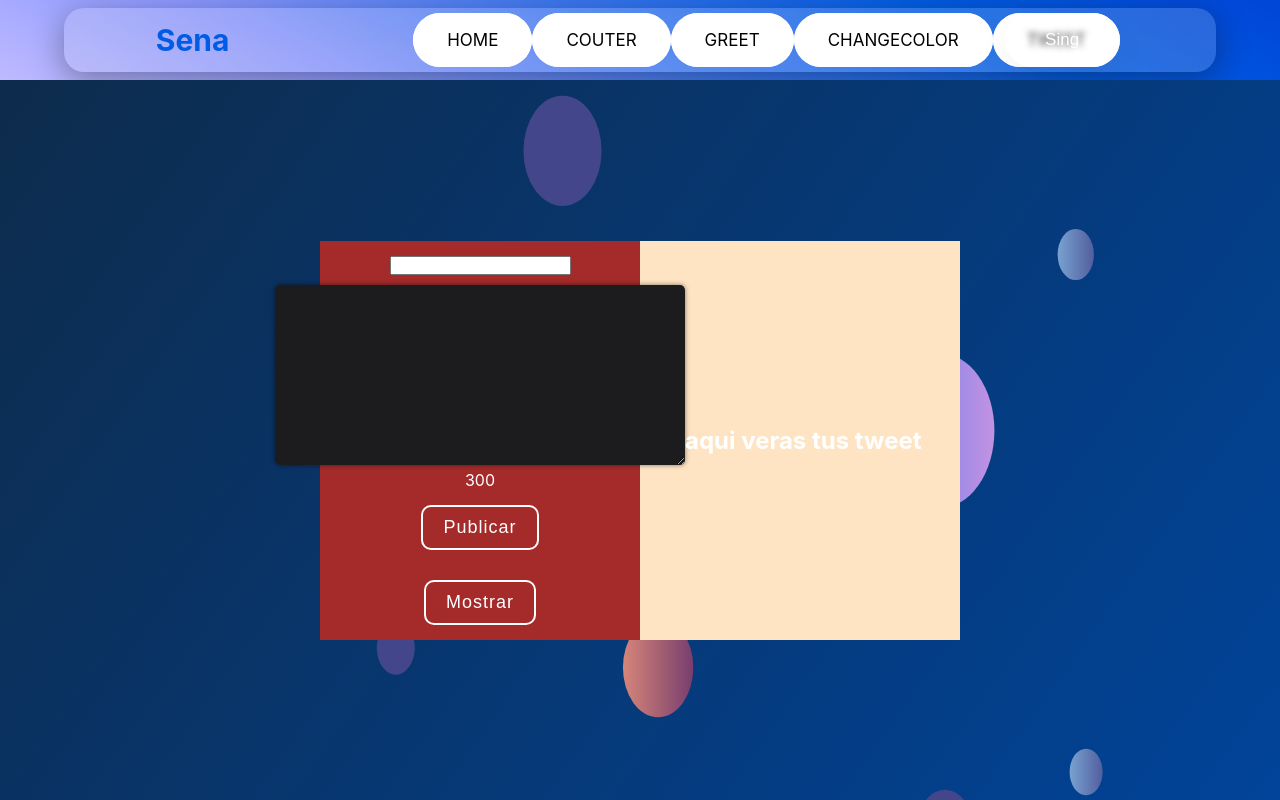
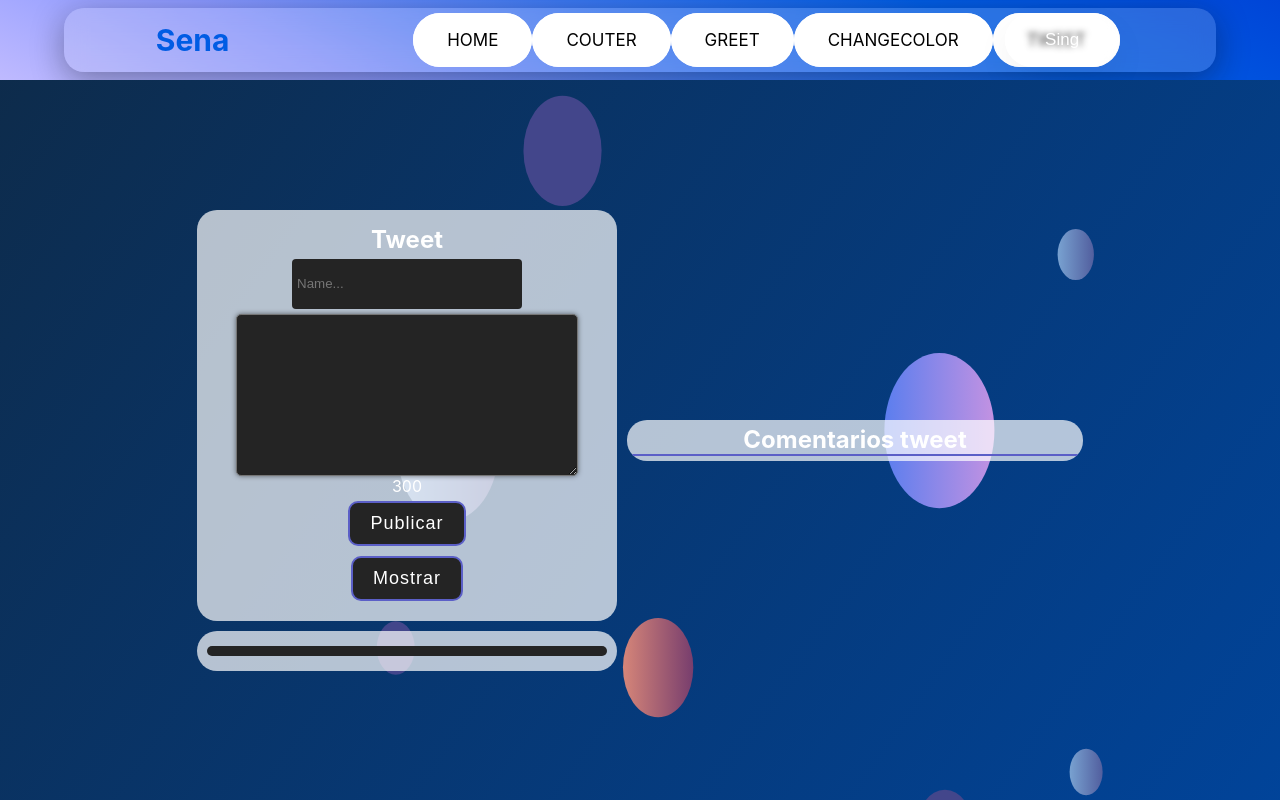
Before and after one commit to aldana212/React-Rozo, a React (Create React App) app: page /Tweet in a window 1280 px wide. Built offline with nearby package versions, Linux system fonts and the light colour scheme.

Commit message:
termine la seccion de generador de tweet

```diff
--- a/src/components/layouts/Tweet/Tweet.js
+++ b/src/components/layouts/Tweet/Tweet.js
@@ -1,5 +1,5 @@
 
-import React, {useState, useEffect} from 'react'
+import React, { useState, useEffect } from 'react'
 import Style from "./tweet.module.css";
 
 export const Tweet = () => {
@@ -9,56 +9,81 @@ export const Tweet = () => {
     textArea: ''
   })
 
-    const handleInput  = (e) => {
+  const handleInput = (e) => {
     const { name, value } = e.target
-
     setValues({
       ...values,
       [name]: value
     })
   }
 
-    const [text, setText] = useState('')
-    const [mostraText, setmostraText] = useState('')
+  const [error, setError] = useState(false);
 
 
-    const handlePuclicar = (e) =>{
+  // lo que se guarda es un arreglo
+  const [resgistro, setRegistro] = useState([])
+
+  const [text, setText] = useState('')
+  const [mostraText, setMostraText] = useState([])
+  const [isButtonDisabled, setIsButtonDisabled] = useState(false);
+
+
+  const handlePuclicar = () => {
+    console.log(values.textArea.length);
+    if(values.name === '' && values.textArea === ''){
+      setIsButtonDisabled(true)
+      setError(true)
+    }else if(values.textArea.length > 300){
+      setError(true)
+    }else{
       setText(values)
-        console.log("hola");
-        console.log(text.name);
-      localStorage.setItem(text.name, JSON.stringify(text))
-      if(text.length > 0){
-        console.log("hola");
+      // ... register para hacer una copia del estado(todo su contenido) mas los nuevos elementos a agregar al estado
+      setRegistro([...resgistro, values])
+      setError(false)
+    }
   }
 
-    }
+  // solo funcionara cuando halla un cambio en el estado register
+  useEffect(() => {
+      localStorage.setItem('resgistro', JSON.stringify(resgistro))
+  }, [resgistro])
 
-    const handleMostrar = () =>{
-        let Text = {...localStorage}
-        // let Text = Object.keys(localStorage).map(key =>JSON.parse(localStorage.getItem(key)))
-        console.log(Text);
-        // setmostraText(Text)
+  const handleMostrar = () => {
+    let storedData = localStorage.getItem('resgistro')
+      setMostraText(JSON.parse(storedData))
   }
 
   return (
     <div className={Style.container}>
       <div className={Style.tweet}>
-        <h2></h2>
-        <input type='text' name='name' onChange={handleInput} value={values.name}></input>
-        <textarea name='textArea' className='' onChange={handleInput} value={values.textArea}></textarea>
-        <p>{300}</p>
-        <button onClick={handlePuclicar}>Publicar</button>
+        <div className={Style.tweetContent}>
+          <h2>Tweet</h2>
+          <input type="text" className={Style.input} name="name" placeholder="Name..." onChange={handleInput} value={values.name} />
+          <textarea name='textArea' onChange={handleInput} value={values.textArea}></textarea>
+          <p>{300 - values.textArea.length}</p>
+          {error &&
+            <p>error</p>
+          }
+          <button onClick={handlePuclicar} disabled={isButtonDisabled}>Publicar</button>
           <button onClick={handleMostrar}>Mostrar</button>
+        </div>
 
-        <div className='content_text'>
-           <p></p>
+        <div className={Style.tweetContent_2}>
+          <div className={Style.conte}>
+            <h2>{text.name}</h2>
+            <p>{text.textArea}</p>
           </div>
         </div>
-      <div className={Style.content_tweet}>
-           <div className='info-tweet'>
-            <h2>aqui veras tus tweet</h2>
-            <p>{mostraText}</p>
       </div>
+
+        <div className={Style.comments}>
+          <h2 className={Style.title}>Comentarios tweet</h2>
+          {mostraText.map((mostrar) => (
+            <div className={Style.comments_Content}>
+              <h2>{mostrar.name}</h2>
+              <p>{mostrar.textArea}</p>
+            </div>
+          ))}
         </div>
     </div>
   )
--- a/src/components/layouts/Tweet/tweet.module.css
+++ b/src/components/layouts/Tweet/tweet.module.css
@@ -1,44 +1,56 @@
 .container {
     display: flex;
-    justify-content: center;
+    justify-content: space-around;
     align-items: center;
-    gap: 40px;
-    background-color: bisque;
-    width: 50%;
+    width: 70%;
 }
 
 .tweet {
     display: flex;
-    justify-content: center;
     align-items: center;
     flex-direction: column;
-    background-color: brown;
-    width: 50%;
-
+    margin: 5px;
 }
 
-.content_tweet {
-    width: 50%;
-
+.tweetContent {
+    display: flex;
+    align-items: center;
+    flex-direction: column;
+    width: 400px;
+    padding: 15px 10px 15px 10px;
+    border-radius: 20px;
+    background-color: rgba(255, 255, 255, 0.7);
 }
 
-.container h2,
-textarea,
-button {
-    margin: 5px;
-}
+.input {
+    width: 220px;
+    height: 40px;
+    border-radius: 4px;
+    background-color: #242424;
+    color: #fff;
+    padding: 5px 5px;
+    outline: none;
+    border: none;
+  }
+
+  input:focus {
+    border-bottom: 3px solid #5b5fc7;
+  }
+
+  input:hover {
+    outline: .15rem solid #fff;
+  }
 
 .container textarea {
     font-weight: 500;
     font-size: .8vw;
     color: #fff;
-    background-color: rgb(28, 28, 30);
+    background-color: #242424;
     box-shadow: 0 0 .4vw rgba(0, 0, 0, 0.5), 0 0 0 .15vw transparent;
     border-radius: 0.4vw;
-    border: none;
     outline: none;
-    padding: 15px 30px;
-    width: 350px;
+    padding: 5px 10px;
+    width: 320px;
     height: 150px;
     transition: .4s;
 }
@@ -48,22 +60,22 @@ button {
 }
 
 .container textarea:focus {
-    box-shadow: 0 0 0 .15vw #fff;
+    box-shadow: 0 0 0 .15vw #5b5fc7;
 }
 
 .container button {
     position: relative;
-    margin: 15px;
+    margin: 5px;
     padding: 10px 20px;
     text-align: center;
     font-size: 18px;
     letter-spacing: 1px;
     text-decoration: none;
     color: #fff;
-    background: transparent;
+    background: #242424;
     cursor: pointer;
     transition: ease-out 0.5s;
-    border: 2px solid #fff;
+    border: 2px solid #5b5fc7;
     border-radius: 10px;
     box-shadow: inset 0 0 0 0  #2b6ef5fb;
 }
@@ -76,3 +88,52 @@ button {
 .container button:active {
     transform: scale(0.9);
 }
+
+.tweetContent_2 {
+    width: 400px;
+    height: auto;
+    background-color: rgba(255, 255, 255, 0.7);
+    border-radius: 20px;
+    margin-top: 10px;
+    padding: 15px 10px 15px 10px;
+}
+
+.tweetContent_2 .conte{
+    background-color:  #242424;
+    width: 95%;
+    overflow-wrap: break-word; /* para permitir que el texto se ajuste automáticamente */
+    height: auto;
+    border-radius: 10px;
+    padding: 5px 10px;
+    color: #fff;
+}
+
+.comments {
+    width: 50%;
+    height: auto;
+    max-height: 340px;
+    padding: 5px 5px 5px 5px;
+    background-color: rgba(255, 255, 255, 0.7);
+    border-radius: 20px;
+    margin: 5px;
+    color: #fff;
+    overflow: auto;
+    /* overflow-x: hidden; */
+}
+
+.comments  .title{
+    text-align: center;
+    border-bottom: 2px solid #5b5fc7;
+}
+
+.comments .comments_Content {
+    background-color: #242424;
+    width: 95%;
+    overflow-wrap: break-word; /* para permitir que el texto se ajuste automáticamente */
+    height: auto;
+    border-radius: 10px;
+    margin: 10px;
+    margin-top: 12px;
+    padding: 5px 3px;
+    color: #fff;
+}
```
Lines whose indentation alone changed are shown as unchanged.
